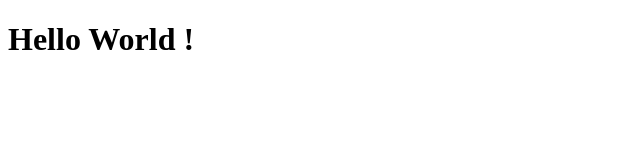
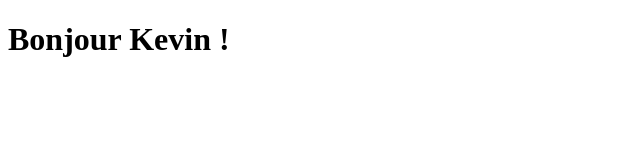
Before and after one commit to KevinBedirian/devops_classes, a plain HTML site: page index.html in a window 1280 px wide. Shown: the whole page, without its empty margins (0-640 px from the left). Drawn offline with Linux system fonts and the light colour scheme.

Commit message:
J'ai fixé la demande du marketing

```diff
--- a/index.html
+++ b/index.html
@@ -6,6 +6,6 @@
     <title>Test Git</title>
 </head>
 <body>
-    <h1>Hello World !</h1>
+    <h1>Bonjour Kevin !</h1>
 </body>
 </html>
```
